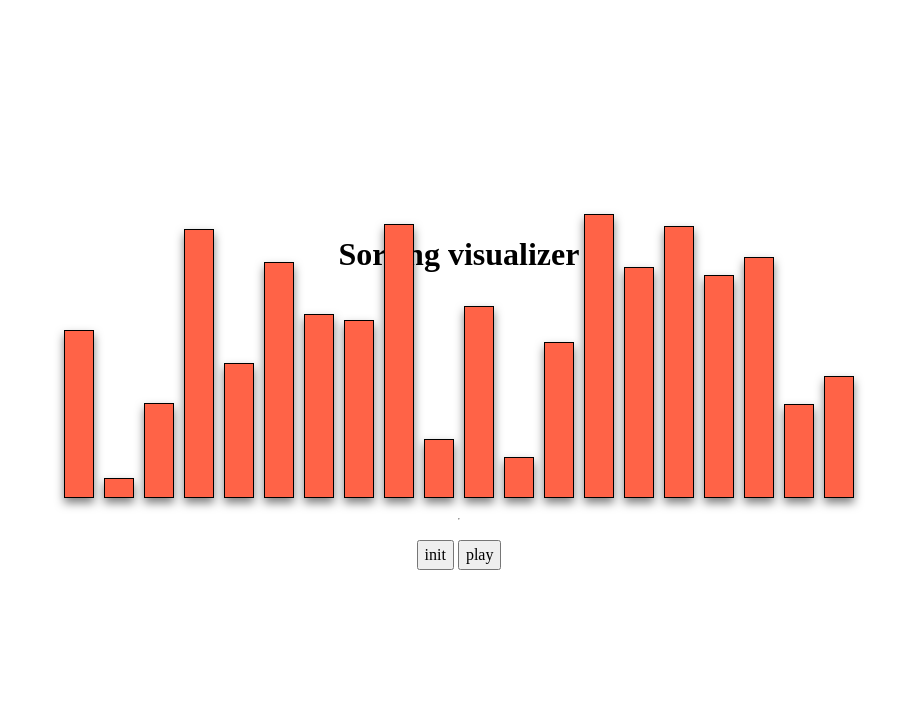
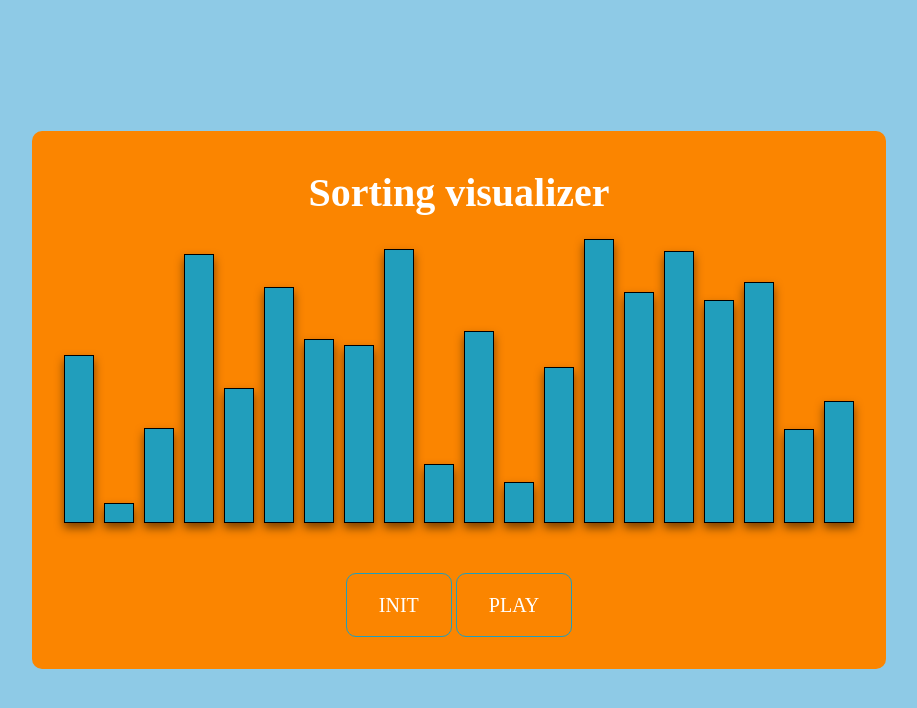
Before and after one commit to Andriikryl/sorting-visualizetion, a plain HTML site: page index.html in a window 1280 px wide. Shown: the whole page, without its empty margins (181-1098 px from the left). Drawn offline with Linux system fonts and the light colour scheme.

Commit message:
feat[final-styles]

```diff
--- a/index.html
+++ b/index.html
@@ -8,13 +8,14 @@
     <link rel="stylesheet" href="styles/style.css" />
   </head>
   <body>
-    <h1>Sorting visualizer</h1>
-    <div id="container"></div>
+    <div class="wrapper">
+      <h1>Sorting visualizer</h1>
+      <div id="container"></div>
 
-    <hr />
-    <div>
-      <button onclick="init()">init</button>
-      <button onclick="play()">play</button>
+      <div>
+        <button onclick="init()">init</button>
+        <button onclick="play()">play</button>
+      </div>
     </div>
 
     <script src="js/app.js"></script>
--- a/js/app.js
+++ b/js/app.js
@@ -64,7 +64,7 @@ function showBars(move) {
     bar.classList.add("bar");
 
     if (move && move.indices.includes(i)) {
-      bar.style.backgroundColor = move.type == "swap" ? "blue" : "green";
+      bar.style.backgroundColor = move.type == "swap" ? "#023047" : "#ffb703";
     }
     container.appendChild(bar);
   }
--- a/styles/style.css
+++ b/styles/style.css
@@ -30,7 +30,8 @@
     align-items: center;
     justify-content: center;
     flex-direction: column;
-    gap: 20px;
+    gap: 200px;
+    background-color: #8ecae6;
   }
 
   #container{
@@ -40,9 +41,24 @@
     gap: 10px;
   }
 
+  .wrapper{
+    background-color: #fb8500;
+    padding: 2rem;
+    border-radius: 10px;
+    display: flex;
+    flex-direction: column;
+    gap: 50px;
+    align-items: center;
+  }
+  h1{
+    font-size: 40px;
+    margin-block-end: 50px;
+    color: white;
+  }
+
   .bar{
     width: 30px;
-    background-color: tomato;
+    background-color: #219ebc;
     border: 1px solid black;
 
         box-shadow: 0px 5px 10px 0px rgba(0, 0, 0, 0.5);
@@ -53,3 +69,14 @@
       transform: translateY(-5px);
       box-shadow: 0px 10px 20px 2px rgba(0, 0, 0, 0.25);
     }
+
+    button {
+      padding: 1rem 2rem;
+      font-size: 20px;
+      border: 1px solid #219ebc;
+      border-radius: 10px;
+      cursor: pointer;
+      text-transform: uppercase;
+      color: white;
+      background-color: transparent;
+    }
```
